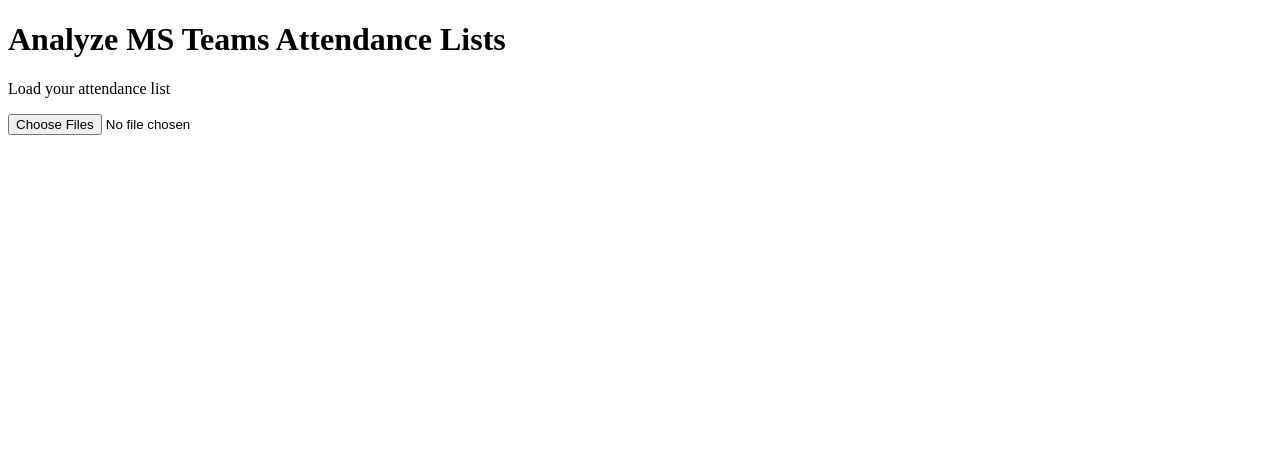
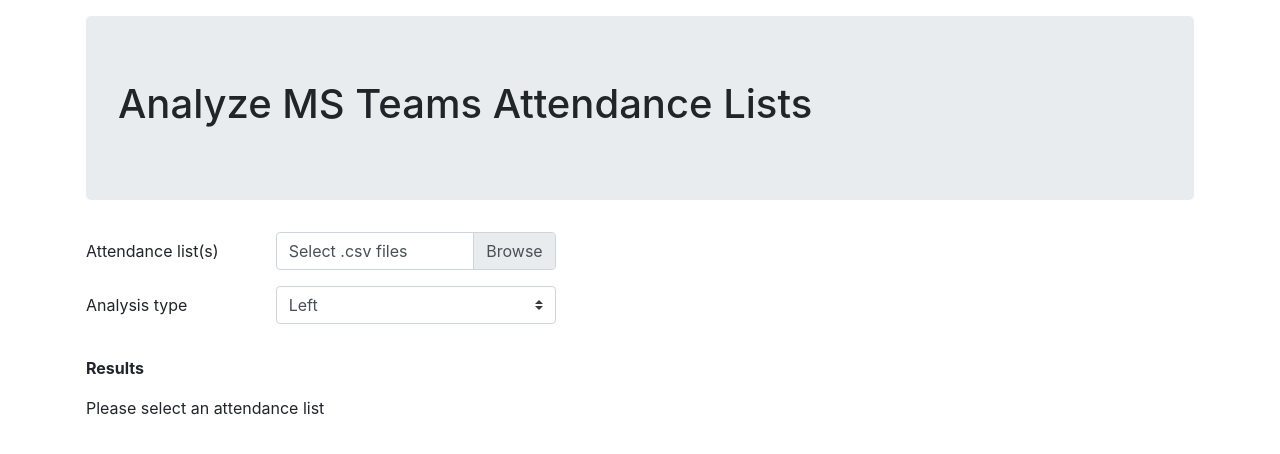
Before and after one commit to lparolari/tala-frontend, a React (Create React App) app: page / in a window 1280 px wide. Shown: the top 454 px of the page. Built offline with nearby package versions, Linux system fonts and the light colour scheme.

Commit message:
feat: add styling and analysis type option

```diff
--- a/package.json
+++ b/package.json
@@ -6,7 +6,9 @@
     "@testing-library/jest-dom": "^5.11.4",
     "@testing-library/react": "^11.1.0",
     "@testing-library/user-event": "^12.1.10",
+    "bootstrap": "^4.6.0",
     "react": "^17.0.2",
+    "react-bootstrap": "^1.5.2",
     "react-dom": "^17.0.2",
     "react-scripts": "4.0.3",
     "web-vitals": "^1.0.1"
--- a/src/App.js
+++ b/src/App.js
@@ -1,19 +1,31 @@
 import React, { useEffect, useState } from "react";
+import {
+  Container,
+  Jumbotron,
+  Form,
+  Row,
+  Col,
+  Card,
+  Table,
+} from "react-bootstrap";
 
-const getAnomalies = (files) => {
+// const JOINED_ANALYSIS_TYPE = 1;
+// const LEFT_ANALYSIS_TYPE = 2;
+
+const getAnomalies = (files, analysis_type) => {
   let formData = new FormData();
 
   for (let i = 0; i < files.length; i++) {
     formData.append(`file[]`, files[i]);
   }
 
-  return fetch("http://localhost:5000/anomalies/left", {
+  return fetch(
+    `http://localhost:5000/anomalies?analysis_type=${escape(analysis_type)}`,
+    {
       method: "POST",
-    headers: {
-      // "Content-Type": "multipart/form-data"
-    },
       body: formData,
-  });
+    }
+  );
 };
 
 const responseOrThrow = (response) => {
@@ -30,60 +42,99 @@
 
 function App() {
   const [selectedFiles, setSelectedFiles] = useState(undefined);
+  const [selectedAnalysisType, setSelectedAnalysisType] = useState("Left");
   const [data, setData] = useState(undefined);
   const [err, setErr] = useState(undefined);
 
   useEffect(() => {
     selectedFiles &&
-      getAnomalies(selectedFiles)
+      getAnomalies(selectedFiles, selectedAnalysisType)
         .then(responseOrThrow)
         .then(toJson)
         .then(setData)
         .catch(setErr);
-  }, [selectedFiles]);
+  }, [selectedFiles, selectedAnalysisType]);
 
-  // console.log(data);
-  console.log(err);
-
-  if (err) {
-    return (
-      <div>
-        <p>
-          There was an error :( <br />
-          <a
-            href="#"
-            onClick={(e) => {
-              e.preventDefault();
-              setData(undefined);
-              setErr(undefined);
-            }}
-          >
-            back
-          </a>
-        </p>
-        <p>Details: {err.message}</p>
-      </div>
-    );
-  }
+  console.log(data);
 
   return (
-    <div>
-      <h1>Analyze MS Teams Attendance Lists</h1>
+    <Container className="p-3">
+      <Row>
+        <Col>
+          <Jumbotron>
+            <h1 className="header">Analyze MS Teams Attendance Lists</h1>
+          </Jumbotron>
+        </Col>
+      </Row>
 
-      <p>Load your attendance list</p>
-      <form encType="multipart/form-data">
-        <input
-          type="file"
+      <Row>
+        <Col>
+          <Form encType="multipart/form-data">
+            <Form.Group as={Row}>
+              <Form.Label column sm={2}>
+                Attendance list(s)
+              </Form.Label>
+              <Col sm={10}>
+                <Form.File
+                  id="attendanceLists"
+                  label="Select .csv files"
+                  custom
+                  onChange={(e) => setSelectedFiles(e.target.files)}
                   multiple
-          onChange={(e) => setSelectedFiles(e.target.files)}
+                  style={{ maxWidth: 280 }}
                 />
-      </form>
+              </Col>
+            </Form.Group>
+            <Form.Group as={Row}>
+              <Form.Label column sm={2}>
+                Analysis type
+              </Form.Label>
+              <Col sm={10}>
+                <Form.Control
+                  as="select"
+                  value={selectedAnalysisType}
+                  onChange={(e) => setSelectedAnalysisType(e.target.value)}
+                  custom
+                  style={{ maxWidth: 280 }}
+                >
+                  <option>Joined</option>
+                  <option>Left</option>
+                </Form.Control>
+              </Col>
+            </Form.Group>
+          </Form>
+        </Col>
+      </Row>
 
-      <div style={{ marginTop: 20 }}>
-        {data &&
-          data.anomalies.map((x, i) => (
-            <div key={`anomalies-${i}`} style={{ marginTop: 20 }}>
-              <table>
+      <Row className="mt-3">
+        <Col md="12">
+          <p>
+            <b>Results</b>
+          </p>
+        </Col>
+        {(err && (
+          <Col md={12}>
+            <p className="text-danger">Oops, there was an error :(</p>
+          </Col>
+        )) || (
+          <Col>
+            <Row>
+              {(!data && (
+                <Col md={12}>
+                  <p>Please select an attendance list</p>
+                </Col>
+              )) ||
+                (data.length == 0 && (
+                  <Col md={12}>
+                    <p>No anomalies found :)</p>
+                  </Col>
+                )) ||
+                data.map((x, i) => (
+                  <Col key={`card-${i}`}>
+                    <Card className="mt-2">
+                      <Card.Header>{x.filename}</Card.Header>
+                      <Card.Body>
+                        <Table>
                           <thead>
                             <tr>
                               <th>Name</th>
@@ -99,11 +150,16 @@
                                 </tr>
                               ))}
                           </tbody>
-              </table>
-            </div>
+                        </Table>
+                      </Card.Body>
+                    </Card>
+                  </Col>
                 ))}
-      </div>
-    </div>
+            </Row>
+          </Col>
+        )}
+      </Row>
+    </Container>
   );
 }
 
--- a/src/index.js
+++ b/src/index.js
@@ -2,6 +2,8 @@
 import ReactDOM from "react-dom";
 import App from "./App";
 import reportWebVitals from "./reportWebVitals";
+
+import "bootstrap/dist/css/bootstrap.min.css";
 
 ReactDOM.render(
   <React.StrictMode>
```
Also changed, not shown: 1 other file (tests, documents, lock files or other folders). Lines whose indentation alone changed are shown as unchanged.
